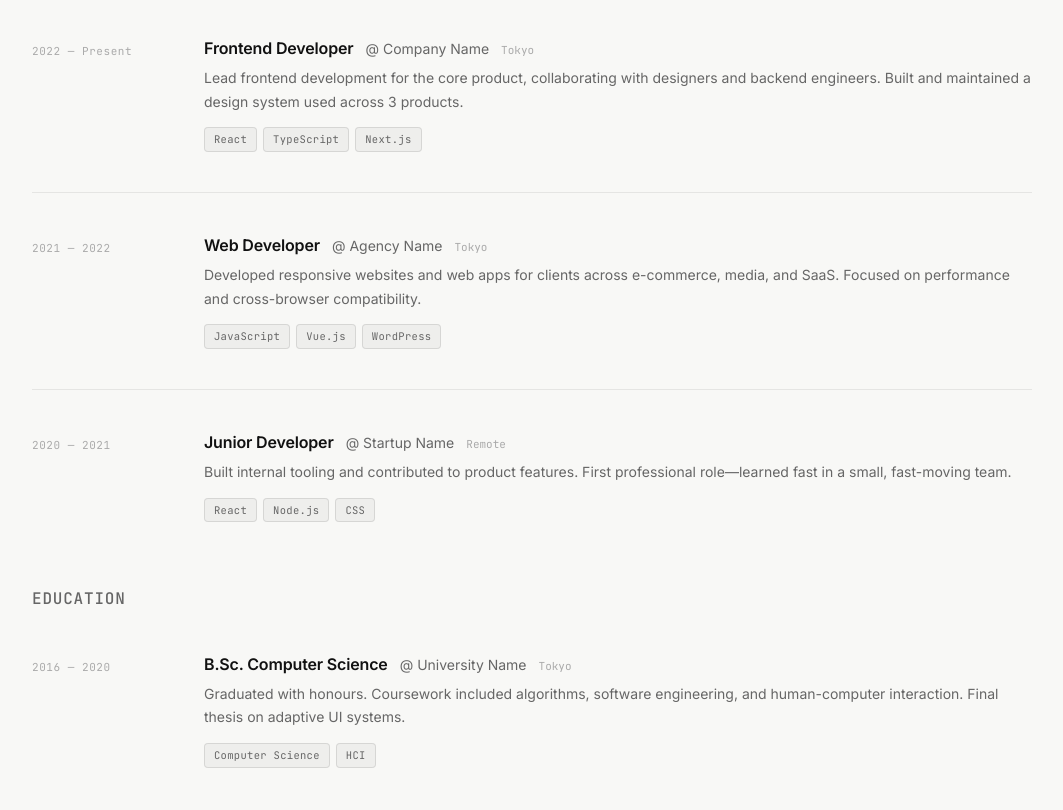
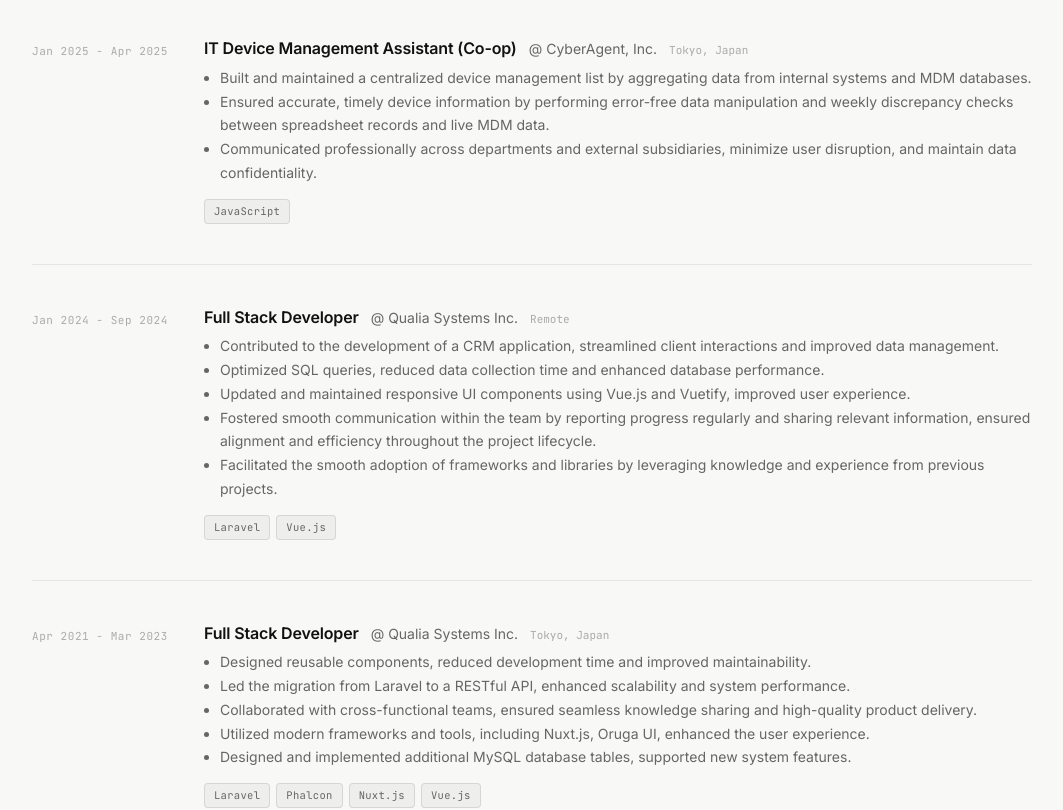
Before and after one commit to yurikas-dev/ys-portfolio, a React (Vite) app: page / in a window 1280 px wide. Shown: the part 2200-3010 px from the top of the page, without its empty margins (108-1171 px from the left). Built offline with nearby package versions, Linux system fonts and the light colour scheme.

Commit message:
Add details list support to Experience timeline

```diff
--- a/src/components/Experience.jsx
+++ b/src/components/Experience.jsx
@@ -1,133 +1,218 @@
 const experiences = [
   {
     type: 'work',
-    title: 'Frontend Developer',
-    org: 'Company Name',
-    period: '2022 — Present',
-    location: 'Tokyo',
-    description:
-      'Lead frontend development for the core product, collaborating with designers and backend engineers. Built and maintained a design system used across 3 products.',
-    tags: ['React', 'TypeScript', 'Next.js'],
+    title: 'IT Device Management Assistant (Co-op)',
+    org: 'CyberAgent, Inc.',
+    period: 'Jan 2025 - Apr 2025',
+    location: 'Tokyo, Japan',
+    details: [
+      'Built and maintained a centralized device management list by aggregating data from internal systems and MDM databases.',
+      'Ensured accurate, timely device information by performing error-free data manipulation and weekly discrepancy checks between spreadsheet records and live MDM data.',
+      'Communicated professionally across departments and external subsidiaries, minimize user disruption, and maintain data confidentiality.',
+    ],
+    tags: ['JavaScript'],
   },
   {
     type: 'work',
-    title: 'Web Developer',
-    org: 'Agency Name',
-    period: '2021 — 2022',
-    location: 'Tokyo',
-    description:
-      'Developed responsive websites and web apps for clients across e-commerce, media, and SaaS. Focused on performance and cross-browser compatibility.',
-    tags: ['JavaScript', 'Vue.js', 'WordPress'],
+    title: 'Full Stack Developer',
+    org: 'Qualia Systems Inc.',
+    period: 'Jan 2024 - Sep 2024',
+    location: 'Remote',
+    details: [
+      'Contributed to the development of a CRM application, streamlined client interactions and improved data management.',
+      'Optimized SQL queries, reduced data collection time and enhanced database performance.',
+      'Updated and maintained responsive UI components using Vue.js and Vuetify, improved user experience.',
+      'Fostered smooth communication within the team by reporting progress regularly and sharing relevant information, ensured alignment and efficiency throughout the project lifecycle.',
+      'Facilitated the smooth adoption of frameworks and libraries by leveraging knowledge and experience from previous projects.',
+    ],
+    tags: ['Laravel', 'Vue.js'],
   },
   {
     type: 'work',
-    title: 'Junior Developer',
-    org: 'Startup Name',
-    period: '2020 — 2021',
-    location: 'Remote',
-    description:
-      'Built internal tooling and contributed to product features. First professional role—learned fast in a small, fast-moving team.',
-    tags: ['React', 'Node.js', 'CSS'],
+    title: 'Full Stack Developer',
+    org: 'Qualia Systems Inc.',
+    period: 'Apr 2021 - Mar 2023',
+    location: 'Tokyo, Japan',
+    details: [
+      'Designed reusable components, reduced development time and improved maintainability.',
+      'Led the migration from Laravel to a RESTful API, enhanced scalability and system performance.',
+      'Collaborated with cross-functional teams, ensured seamless knowledge sharing and high-quality product delivery.',
+      'Utilized modern frameworks and tools, including Nuxt.js, Oruga UI, enhanced the user experience.',
+      'Designed and implemented additional MySQL database tables, supported new system features.',
+    ],
+    tags: ['Laravel', 'Phalcon', 'Nuxt.js', 'Vue.js'],
   },
-]
+  {
+    type: 'work',
+    title: 'Full Stack Developer',
+    org: 'Imin Inc.',
+    period: 'Feb 2020 - Mar 2021',
+    location: 'Tokyo, Japan',
+    details: [
+      'Transitioned a Construction Management and Accounting System to a cloud-based solution, modernized operations with an intuitive user interface and optimized data structure.',
+      'Proactively communicated with clients and thoroughly reviewed specifications and requirements, prevented misunderstandings and ensured the delivery of solutions aligned with their needs.',
+      'Conducted code reviews to identify areas for improvement, enhanced overall code quality.',
+      'Migrated an on-premises service to a web-based application using an MVC framework, improved accessibility and scalability.',
+    ],
+    tags: ['Laravel', 'CakePHP', 'Phalcon', 'JavaScript'],
+  },
+];
 
 const education = [
   {
     type: 'edu',
-    title: 'B.Sc. Computer Science',
-    org: 'University Name',
-    period: '2016 — 2020',
-    location: 'Tokyo',
-    description:
-      'Graduated with honours. Coursework included algorithms, software engineering, and human-computer interaction. Final thesis on adaptive UI systems.',
-    tags: ['Computer Science', 'HCI'],
+    title: 'Computer Programming Co-op Diploma',
+    org: 'Georgian College',
+    period: 'Jan 2024 - Aug 2025',
+    location: 'Barrie, ON',
+    details: [],
+    tags: ['GPA 3.92', "Dean's List — All Semesters"],
   },
-]
+];
 
 function TimelineItem({ item, isLast }) {
   return (
-    <div style={{
+    <div
+      style={{
         display: 'grid',
         gridTemplateColumns: '140px 1fr',
         gap: 32,
         paddingBottom: isLast ? 0 : 40,
         marginBottom: isLast ? 0 : 40,
         borderBottom: isLast ? 'none' : '1px solid var(--border)',
-    }} className="timeline-item">
+      }}
+      className='timeline-item'
+    >
       {/* Left: period */}
       <div style={{ paddingTop: 2 }}>
-        <span style={{
+        <span
+          style={{
             fontFamily: "'JetBrains Mono', monospace",
             fontSize: 11,
             color: 'var(--text-tertiary)',
             letterSpacing: '0.05em',
             whiteSpace: 'nowrap',
-        }}>
+          }}
+        >
           {item.period}
         </span>
       </div>
 
       {/* Right: content */}
       <div>
-        <div style={{ display: 'flex', alignItems: 'baseline', gap: 12, marginBottom: 4, flexWrap: 'wrap' }}>
-          <h3 style={{
+        <div
+          style={{
+            display: 'flex',
+            alignItems: 'baseline',
+            gap: 12,
+            marginBottom: 4,
+            flexWrap: 'wrap',
+          }}
+        >
+          <h3
+            style={{
               fontSize: 16,
               fontWeight: 600,
               letterSpacing: '-0.01em',
               color: 'var(--text-primary)',
-          }}>
+            }}
+          >
             {item.title}
           </h3>
-          <span style={{ fontSize: 14, color: 'var(--text-secondary)' }}>@ {item.org}</span>
-          <span style={{
+          <span style={{ fontSize: 14, color: 'var(--text-secondary)' }}>
+            @ {item.org}
+          </span>
+          <span
+            style={{
               fontFamily: "'JetBrains Mono', monospace",
               fontSize: 11,
               color: 'var(--text-tertiary)',
-          }}>
+            }}
+          >
             {item.location}
           </span>
         </div>
-        <p style={{
+
+        {item.type === 'work' && item.details.length > 0 && (
+          <ul style={{ paddingLeft: 16, marginBottom: 14 }}>
+            {item.details.map((detail) => (
+              <li
+                key={detail}
+                style={{
                   fontSize: 14,
                   color: 'var(--text-secondary)',
                   lineHeight: 1.7,
-          marginBottom: 14,
-        }}>
-          {item.description}
-        </p>
+                }}
+              >
+                {detail}
+              </li>
+            ))}
+          </ul>
+        )}
         <div style={{ display: 'flex', flexWrap: 'wrap', gap: 6 }}>
-          {item.tags.map(tag => (
-            <span key={tag} className="tag">{tag}</span>
+          {item.tags.map((tag) => (
+            <span key={tag} className='tag'>
+              {tag}
+            </span>
           ))}
         </div>
       </div>
     </div>
-  )
+  );
 }
 
 export default function Experience() {
   return (
-    <section id="experience" className="section">
-      <div className="container">
-        <p className="section-label">Experience & Education</p>
+    <section id='experience' className='section'>
+      <div className='container'>
+        <p className='section-label'>Experience & Education</p>
 
         {/* Work */}
         <div style={{ marginBottom: 64 }}>
-          <h2 className="section-title" style={{ marginBottom: 40, fontSize: 16, fontWeight: 500, color: 'var(--text-secondary)', letterSpacing: '0.05em', textTransform: 'uppercase', fontFamily: "'JetBrains Mono', monospace" }}>
+          <h2
+            className='section-title'
+            style={{
+              marginBottom: 40,
+              fontSize: 16,
+              fontWeight: 500,
+              color: 'var(--text-secondary)',
+              letterSpacing: '0.05em',
+              textTransform: 'uppercase',
+              fontFamily: "'JetBrains Mono', monospace",
+            }}
+          >
             Work
           </h2>
           {experiences.map((item, i) => (
-            <TimelineItem key={i} item={item} isLast={i === experiences.length - 1} />
+            <TimelineItem
+              key={i}
+              item={item}
+              isLast={i === experiences.length - 1}
+            />
           ))}
         </div>
 
         {/* Education */}
         <div>
-          <h2 style={{ marginBottom: 40, fontSize: 16, fontWeight: 500, color: 'var(--text-secondary)', letterSpacing: '0.05em', textTransform: 'uppercase', fontFamily: "'JetBrains Mono', monospace" }}>
+          <h2
+            style={{
+              marginBottom: 40,
+              fontSize: 16,
+              fontWeight: 500,
+              color: 'var(--text-secondary)',
+              letterSpacing: '0.05em',
+              textTransform: 'uppercase',
+              fontFamily: "'JetBrains Mono', monospace",
+            }}
+          >
             Education
           </h2>
           {education.map((item, i) => (
-            <TimelineItem key={i} item={item} isLast={i === education.length - 1} />
+            <TimelineItem
+              key={i}
+              item={item}
+              isLast={i === education.length - 1}
+            />
           ))}
         </div>
       </div>
@@ -141,5 +226,5 @@ export default function Experience() {
         }
       `}</style>
     </section>
-  )
+  );
 }
```
Lines whose indentation alone changed are shown as unchanged.
